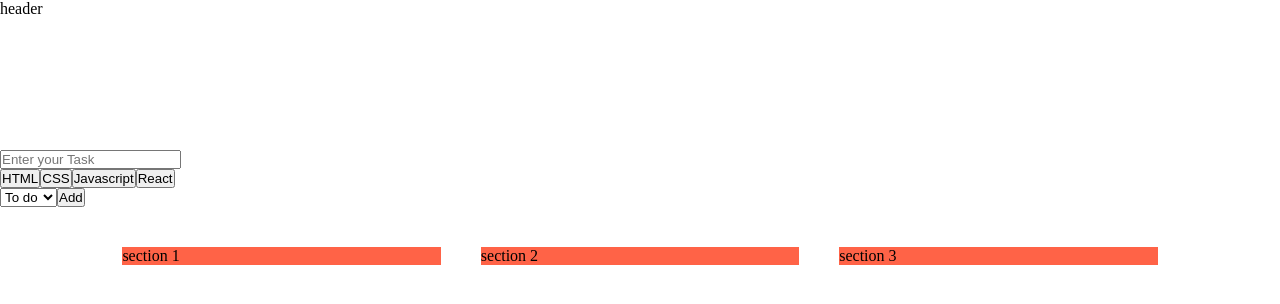
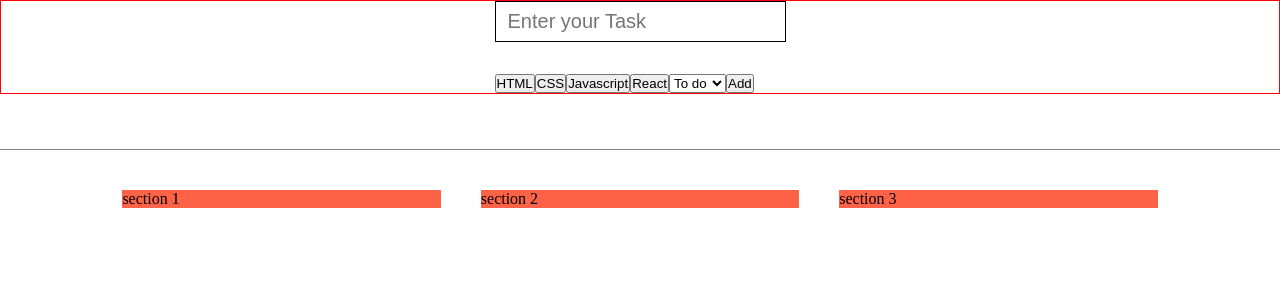
Before and after one commit to DanielLesko28/react-task-tracker, a React (Create React App) app: page / in a window 1280 px wide. Shown: the top 304 px of the page. Built offline with nearby package versions, Linux system fonts and the light colour scheme.

Commit message:
working on styling

```diff
--- a/src/App.css
+++ b/src/App.css
@@ -1,6 +1,10 @@
 .app{
     display: grid;
     grid-template-rows: 150px auto;
+}
+
+.app_header{
+       border-bottom: 1px solid grey;
 }
 
 .app_main{
--- a/src/App.js
+++ b/src/App.js
@@ -4,8 +4,10 @@ import TaskForm from "./components/taskForm/TaskForm";
 function App() {
   return (
    <div className="app">
-    <header className="app_header">header</header>
+    <header className="app_header">
+
     <TaskForm />
+    </header>
     <main className="app_main">
       <section className="task_section">section 1</section>
       <section className="task_section">section 2</section>
--- a/src/components/taskForm/TaskForm.jsx
+++ b/src/components/taskForm/TaskForm.jsx
@@ -1,9 +1,9 @@
 import React from 'react'
-import './taskForm.css'
+import './TaskForm.css'
 
 const TaskForm = () => {
   return (
-    <header className='app_header'>
+    <header className='task_header'>
         <form>
             <input type='text' className='task_input' placeholder='Enter your Task' />
             <div className='task_form_bottom_line'>
@@ -11,13 +11,16 @@ const TaskForm = () => {
                 <button className='tag'>CSS</button>
                 <button className='tag'>Javascript</button>
                 <button className='tag'>React</button>
-            </div>
+                <div>
+
             <select className='task_status'>
                 <option value='todo'>To do</option>
                 <option value='doing'>Doing</option>
                 <option value='done'>Done</option>
             </select>
             <button type='submit' className="task_submit">Add</button>
+                </div>
+            </div>
         </form>
     </header>
   )
--- a/src/components/taskForm/taskForm.css
+++ b/src/components/taskForm/taskForm.css
@@ -0,0 +1,23 @@
+.task_header{
+    display: flex;
+    align-items: center;
+    justify-content: center;
+    border: 1px solid red;
+    /* border-bottom: 1px solid grey; */
+}
+
+
+
+.task_input{
+    font-size: 20px;
+    font-weight: 500;
+    background: white;
+    color: black;
+    border: 1px solid black;
+    padding: 8px 12px;
+    margin-bottom: 2rem;
+}
+
+.task_form_bottom_line{
+    display: flex;
+}
```
